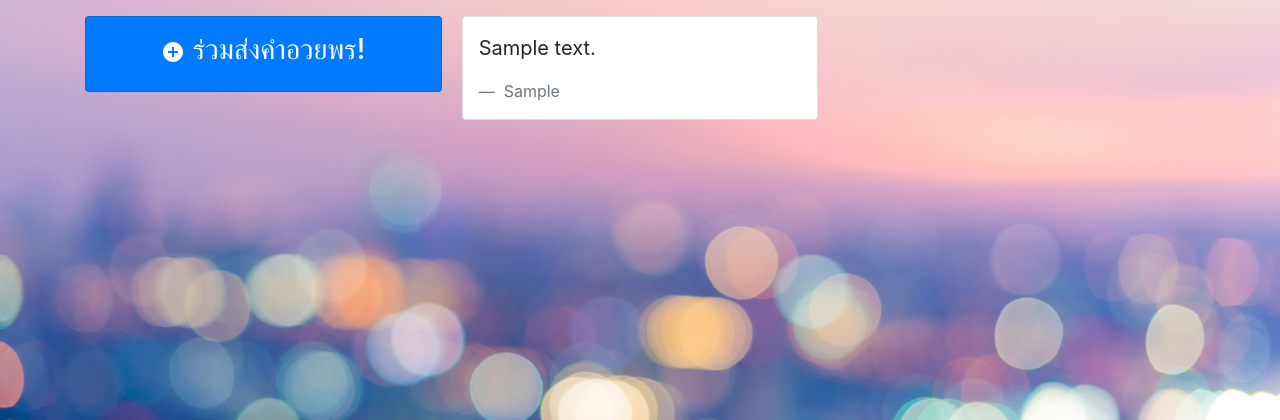
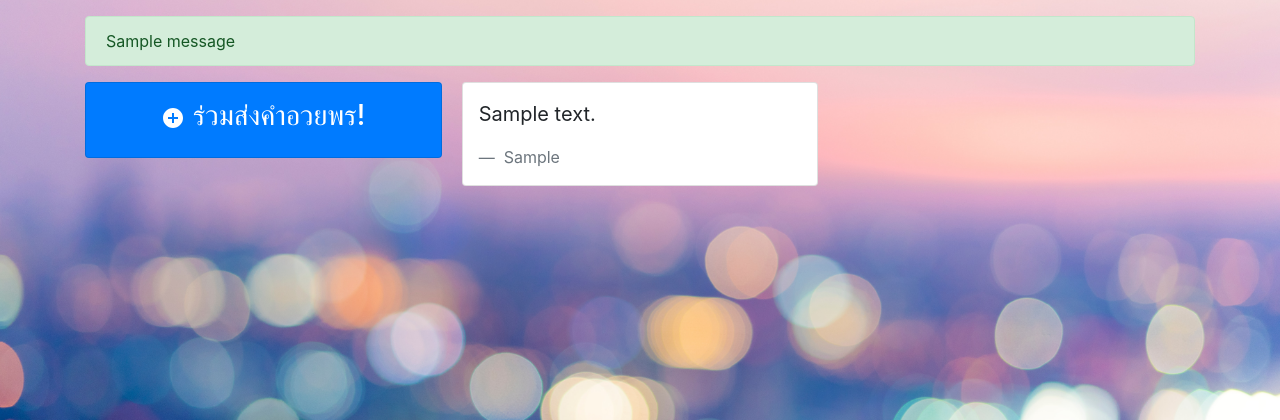
Before and after one commit to srakrn/khamin-hbd, a Django app: page / in a window 1280 px wide. Shown: the part 183-603 px from the top of the page. Run offline with Django 3.2, Linux system fonts and the light colour scheme; tables that the repository leaves empty hold one stand-in row (values such as "Sample post"); one stand-in notice (Sample message) is shown; some libraries are stand-ins or nearby versions; some web fonts are replaced.

Commit message:
Success message

```diff
--- a/wishbook/templates/pages/index.html
+++ b/wishbook/templates/pages/index.html
@@ -3,6 +3,11 @@
 
 {% block content %}
     <div class="container">
+    {% if messages %}
+        {% for message in messages %}
+            <div class="alert alert-{{ message.tags }}">{{ message }}</li></div>
+        {% endfor %}
+    {% endif %}
         <div class="card-columns">
             <a href="{% url 'new_wish' %}">
                 <div class="card p-3 text-white bg-primary text-center">
--- a/wishbook/views.py
+++ b/wishbook/views.py
@@ -2,6 +2,8 @@ from django.shortcuts import render, redirect
 from django.http import HttpResponse
 from .models import Wish
 from .forms import WishForm
+from django.contrib import messages
+
 
 # Create your views here.
 
@@ -19,6 +21,11 @@ def new_wish(request):
         form = WishForm(request.POST)
         if form.is_valid():
             form.save()
+            messages.add_message(
+                request,
+                messages.SUCCESS,
+                "ส่งคำอวยพรให้ขมิ้นสำเร็จแล้ว ขอบคุณมากๆ นะ! :D",
+            )
             return redirect("index")
         else:
             return render(request, "pages/new_wish.html", {"form": form})
```
